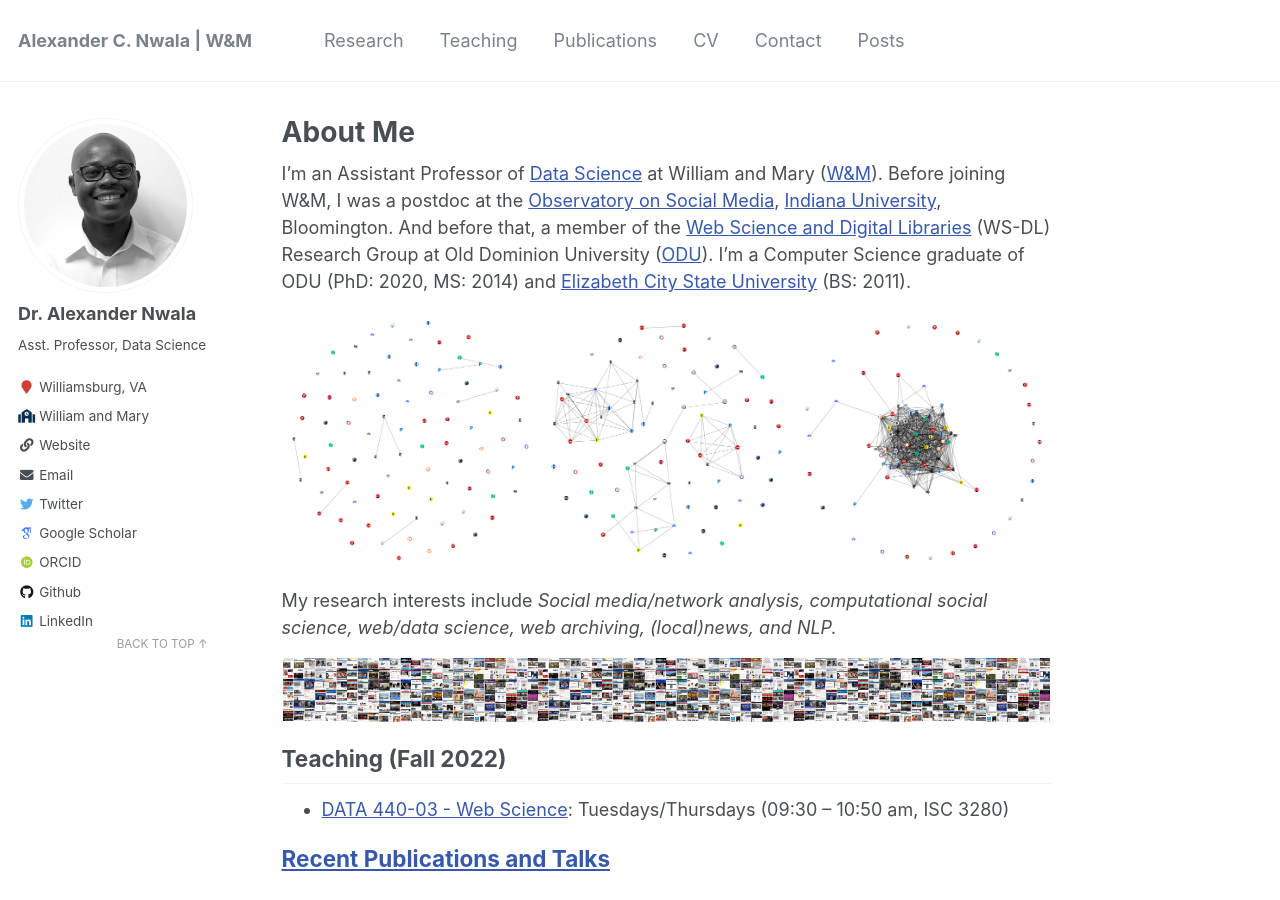
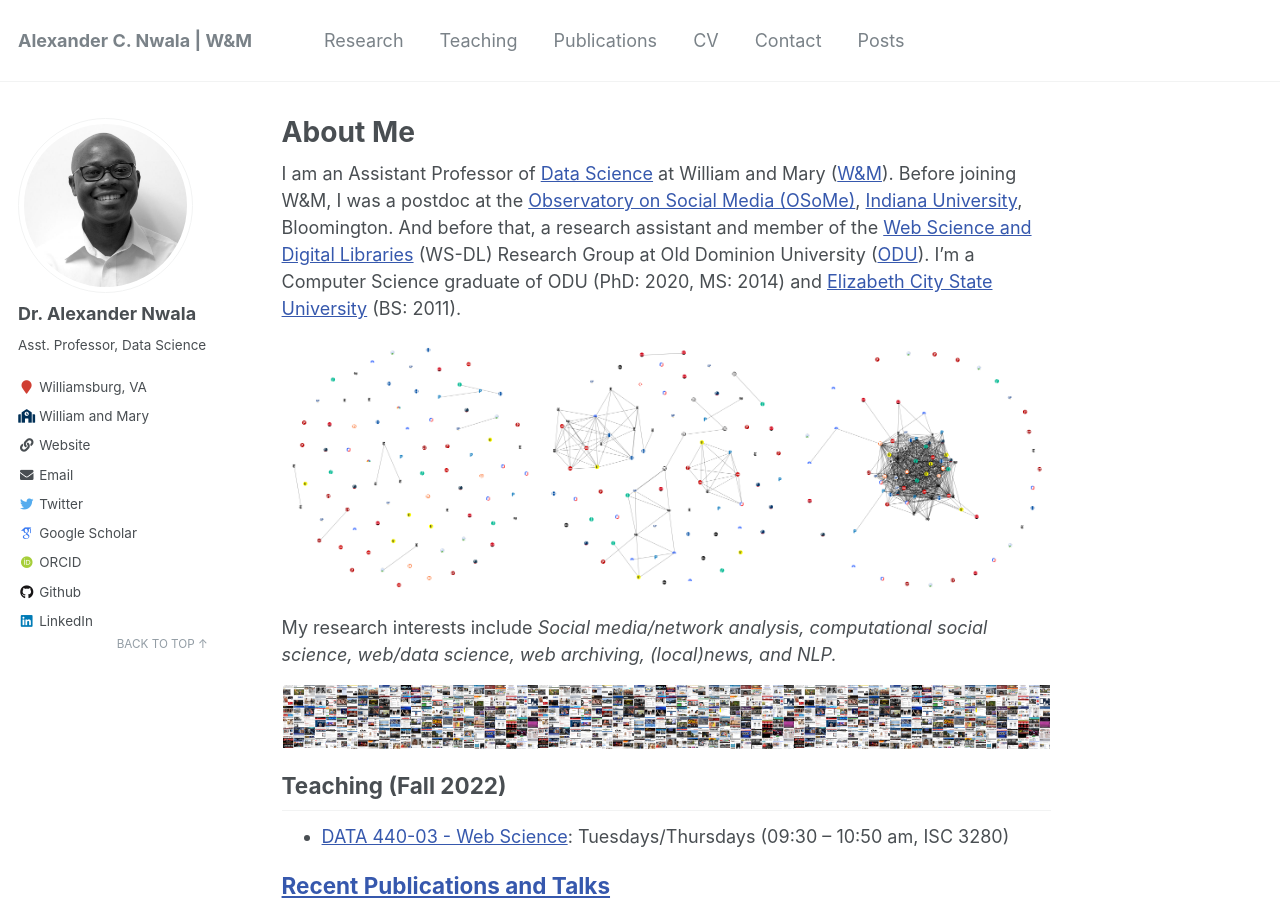
Before and after one commit to xandernwala/xandernwala.github.io, a Jekyll site: the page built from _pages/about.md, in a window 1280 px wide and 900 px high. Built offline with Jekyll 4.4.1, drawn with Linux system fonts in a browser that asks for light colours; some web fonts are replaced.

Commit message:
minor updates

```diff
--- a/_pages/about.md
+++ b/_pages/about.md
@@ -11,7 +11,7 @@ twitter-color: "#55acee"
 github-color: "#171516"
 blogger-color: "#F37100"
 ---
-I'm an Assistant Professor of [Data Science](https://www.wm.edu/as/data-science/index.php) at William and Mary ([W&M](https://www.wm.edu/)). Before joining W&M, I was a postdoc at the [Observatory on Social Media](https://osome.iu.edu/), [Indiana University](https://www.indiana.edu/), Bloomington. And before that, a member of the [Web Science and Digital Libraries](https://oduwsdl.github.io/) (WS-DL) Research Group at Old Dominion University ([ODU](https://odu.edu/)). I'm a Computer Science graduate of ODU (PhD: 2020, MS: 2014) and [Elizabeth City State University](https://www.ecsu.edu/) (BS: 2011).
+I am an Assistant Professor of [Data Science](https://www.wm.edu/as/data-science/index.php) at William and Mary ([W&M](https://www.wm.edu/)). Before joining W&M, I was a postdoc at the [Observatory on Social Media (OSoMe)](https://osome.iu.edu/), [Indiana University](https://www.indiana.edu/), Bloomington. And before that, a research assistant and member of the [Web Science and Digital Libraries](https://oduwsdl.github.io/) (WS-DL) Research Group at Old Dominion University ([ODU](https://odu.edu/)). I'm a Computer Science graduate of ODU (PhD: 2020, MS: 2014) and [Elizabeth City State University](https://www.ecsu.edu/) (BS: 2011).
 
 
 <table align="center" style="border: 1px solid white; border-collapse: collapse;">
```
Also changed, not shown: _pages/research.md (+2 -2 lines).
